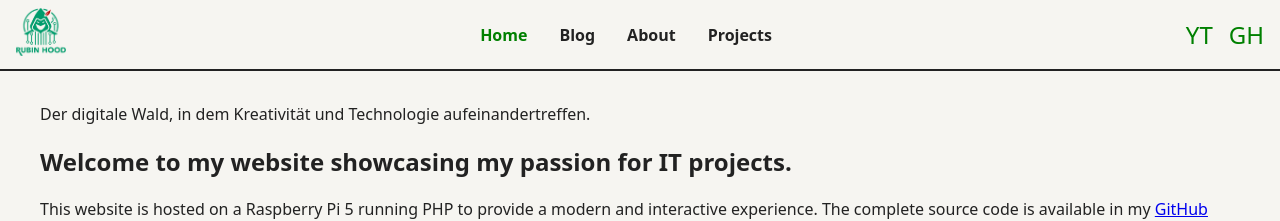
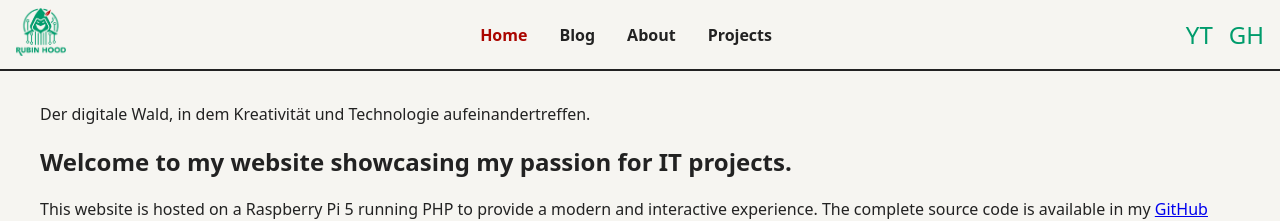
Before and after one commit to rubin-hood/rubinhood-blog, a Jekyll site: the page built from index.md, in a window 1280 px wide. Shown: the top 221 px of the page. Built offline with Jekyll 4.4.1, drawn with Linux system fonts in a browser that asks for light colours.

Commit message:
Update style.css

```diff
--- a/assets/css/style.css
+++ b/assets/css/style.css
@@ -44,7 +44,7 @@ html, body {
 
 /* Aktiver Navigationslink in grün */
 .site-nav a.active {
-  color: #008000;                    /* Akzentfarbe Grün */
+  color: #AA0600;                    /* Akzentfarbe Grün */
 }
 
 /* Social Icons rechts */
@@ -53,7 +53,7 @@ html, body {
   gap: 1rem;                         /* Abstand zwischen Icons */
 }
 .social-icons a {
-  color: #008000;                    /* Akzentfarbe Grün */
+  color: #009c6c;                    /* Akzentfarbe Grün */
   font-size: 1.5rem;                 /* Größere Icons */
   text-decoration: none;             /* Keine Unterstreichung */
 }
```
